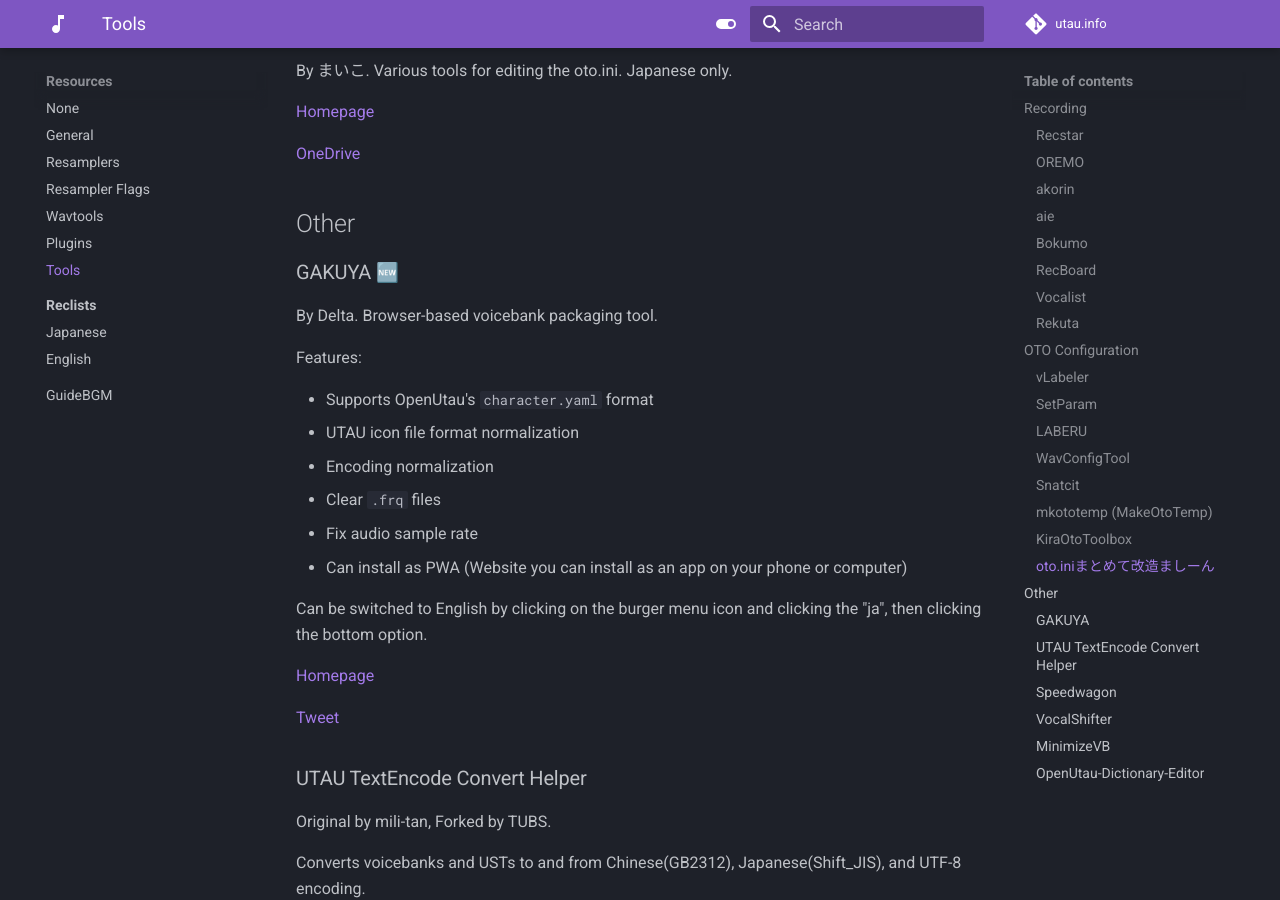
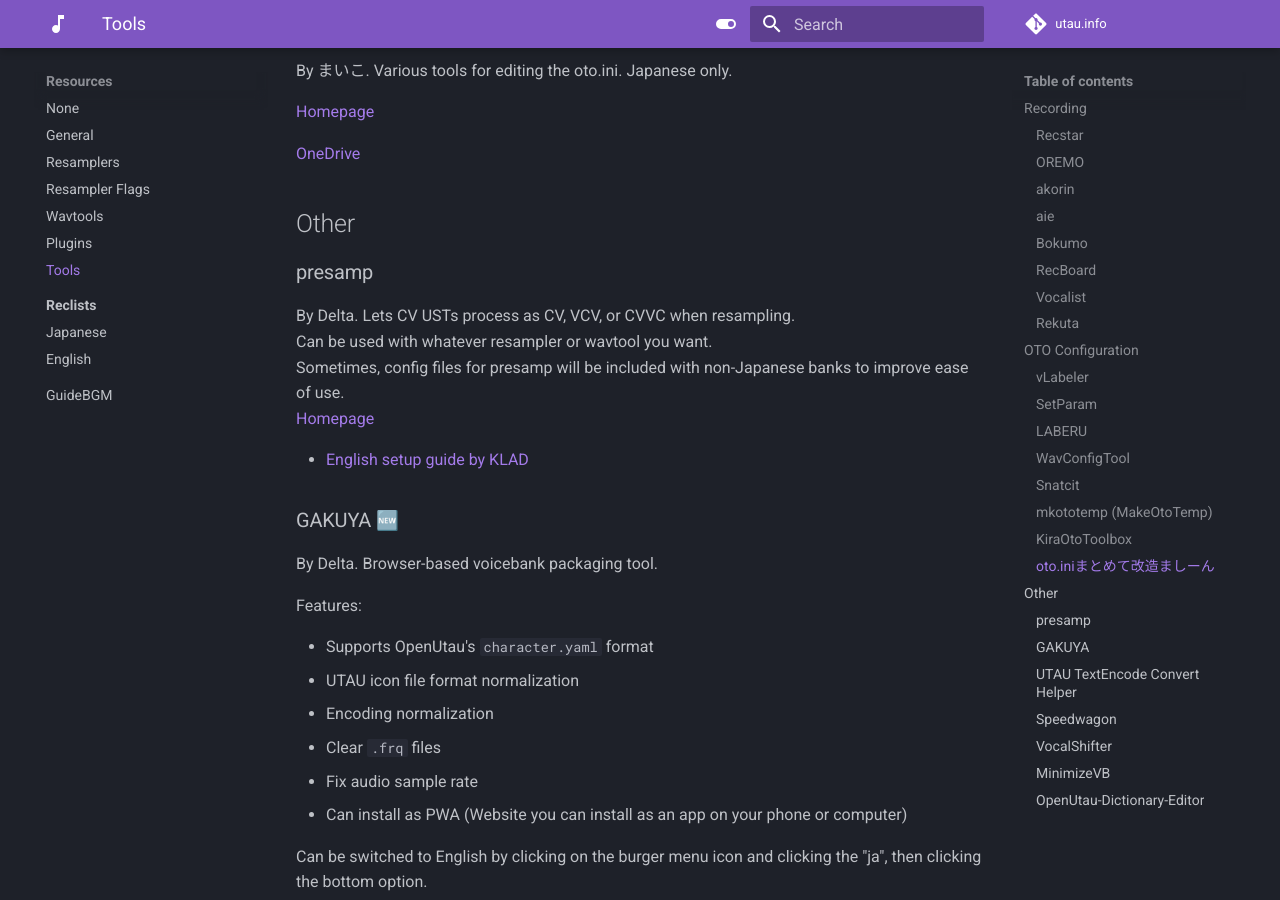
Before and after one commit to nagotown/utau.info, an MkDocs documentation site: the page built from docs/resources/tools.md, in a window 1280 px wide and 900 px high, scrolled down 3302 px. Built offline with MkDocs 1.6.1 and Material for MkDocs 9.7.7, drawn with Linux system fonts in a browser that asks for light colours; emoji names are drawn with the system emoji font; comment, search, counter and statistics services are not loaded.

Commit message:
add presamp to tools.md

```diff
--- a/docs/resources/tools.md
+++ b/docs/resources/tools.md
@@ -137,6 +137,14 @@
 
 ## Other
 
+### presamp
+By Delta. Lets CV USTs process as CV, VCV, or CVVC when resampling.
+Can be used with whatever resampler or wavtool you want.
+Sometimes, config files for presamp will be included with non-Japanese banks to improve ease of use.
+[Homepage](https://delta-kimigatame.hatenablog.jp/entry/ar477661)
+
+- [English setup guide by KLAD](https://tl.tubs.wtf/2021/07/11/presamp-download)
+
 ### GAKUYA :new:
 
 By Delta. Browser-based voicebank packaging tool.
```
